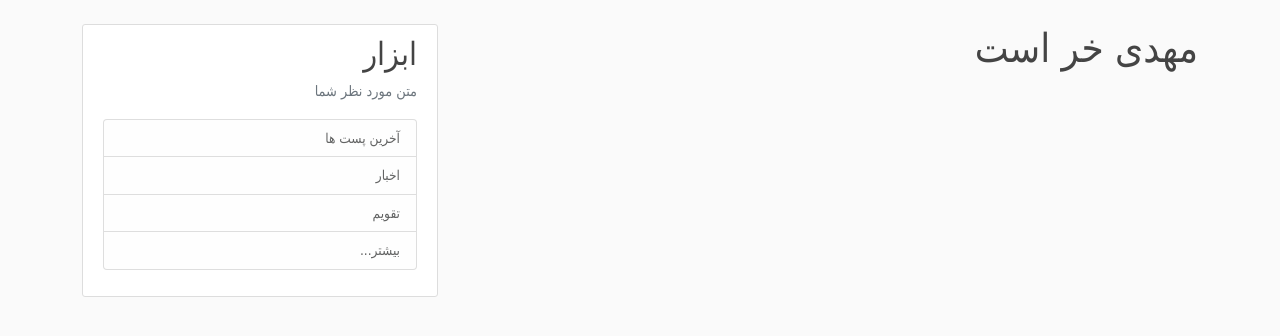
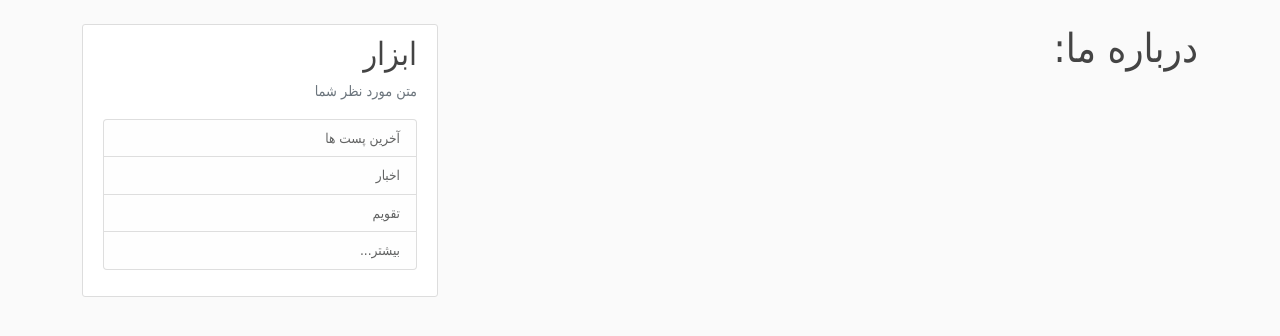
Before and after one commit to MohamadAhmadi100/Django-blog, a Django app: page /about/ in a window 1280 px wide. Shown: the part 56-392 px from the top of the page. Run offline with Django 3.2, Linux system fonts and the light colour scheme; parts of the project's set-up code (start-up, migrations or seed data) failed here and were passed over; some libraries are stand-ins or nearby versions.

Commit message:
changed about us

```diff
--- a/blog/templates/blog/about.html
+++ b/blog/templates/blog/about.html
@@ -1,4 +1,4 @@
 {% extends "blog/base.html" %}
 {% block content %}
-    <h1>مهدی خر است</h1>
+    <h1>درباره ما:</h1>
 {% endblock content %}
```
